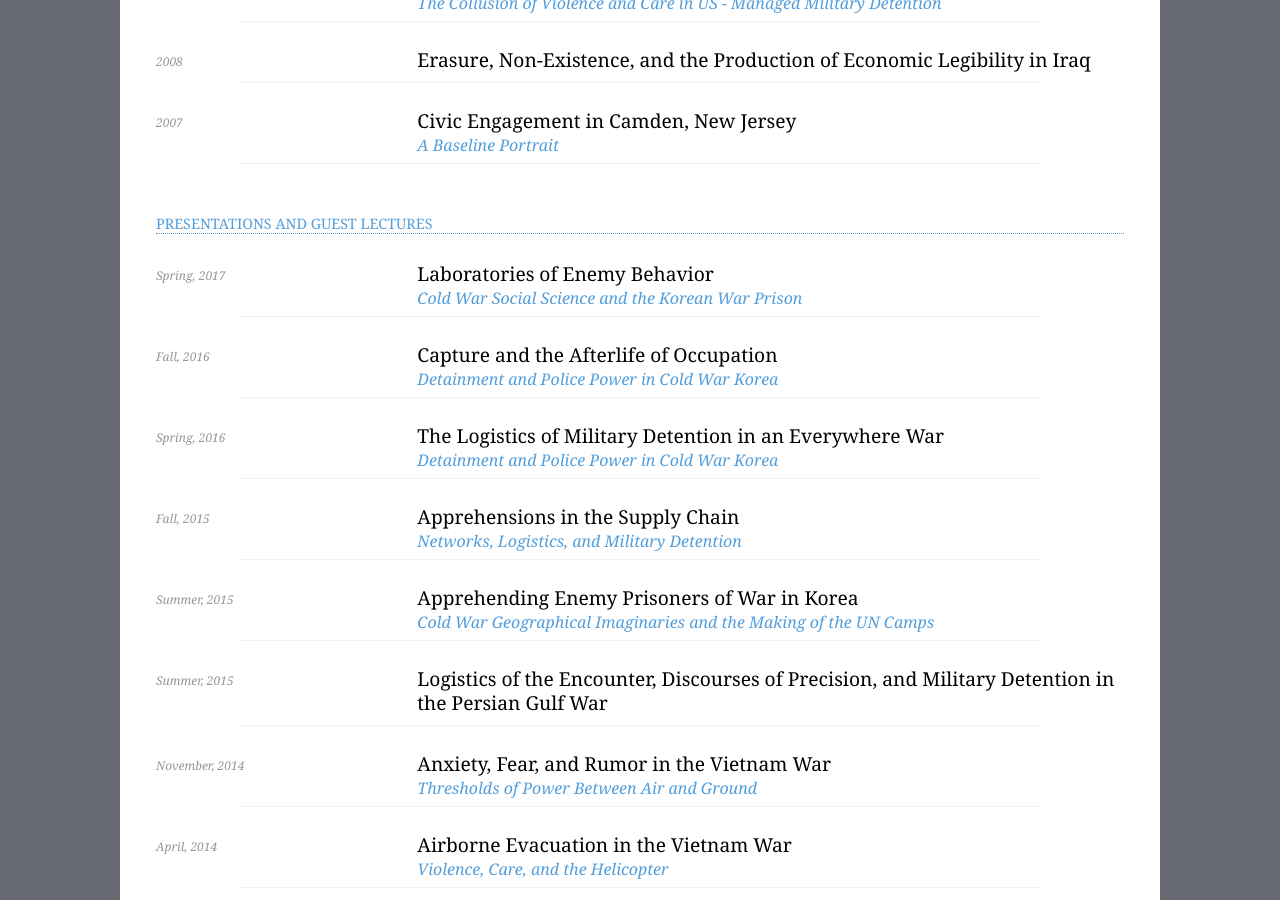
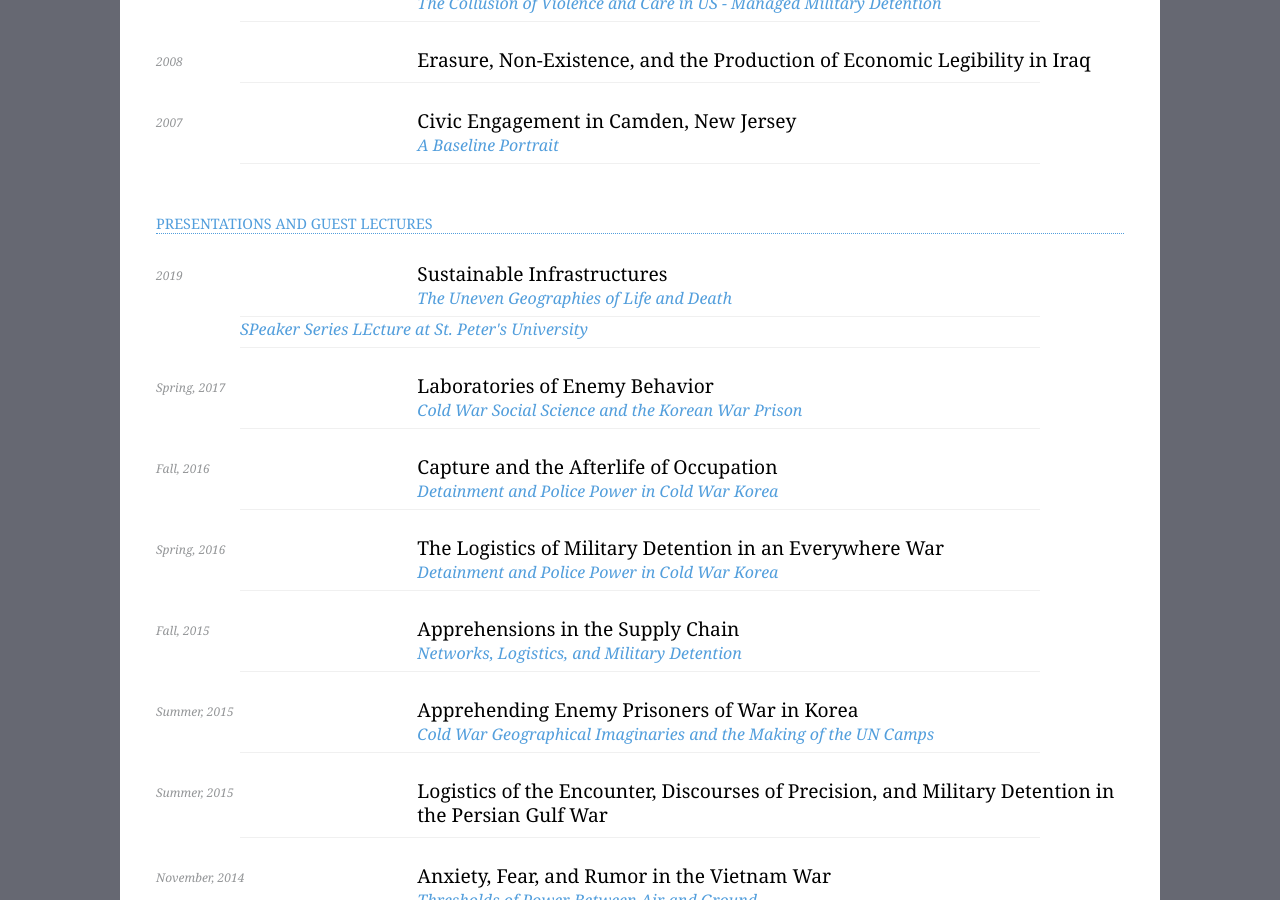
Before and after one commit to nisaface/nisaface.github.io, a Jekyll site: the page category/longform/index.html, which Jekyll copies as it is, in a window 1280 px wide and 900 px high, scrolled down 479 px. Built offline with Jekyll 4.4.1, drawn with Linux system fonts in a browser that asks for light colours.

Commit message:
added lecture

```diff
--- a/category/longform/index.html
+++ b/category/longform/index.html
@@ -88,6 +88,15 @@
 
           <article class="post longform single">
             <header class="post-header">
+              <span class="post-meta"><time class="post-date">2019</time></span>
+
+              <h1 class="post-title">Sustainable Infrastructures</h1>
+              <h3 class="post-subtitle-writing">The Uneven Geographies of Life and Death</h3>
+                <h3 class="post-subtitle-writing">SPeaker Series LEcture at St. Peter's University</h3>
+              </header>
+
+          <article class="post longform single">
+            <header class="post-header">
               <span class="post-meta"><time class="post-date">Spring, 2017</time></span>
 
               <h1 class="post-title"><a href="/enemy-behavior">Laboratories of Enemy Behavior</a></h1>
```
